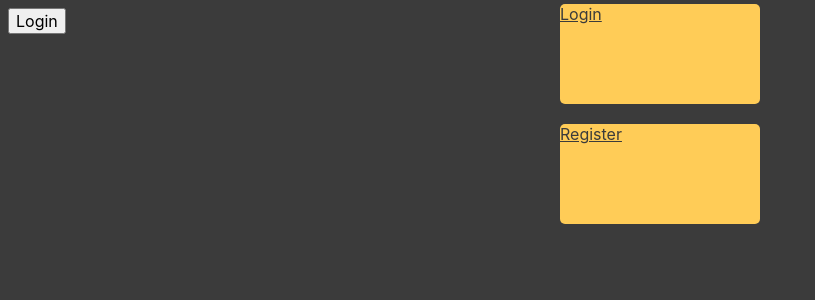
After one commit to Eyrtxnuo/DailyDebts, a PHP site: page /grafica_sito/home.html in a window 1280 px wide. The commit adds this page. Shown: the top 300 px of the page, without its empty margins (0-815 px from the left). Run offline with PHP 8.4, Linux system fonts and the light colour scheme.

Commit message:
modifiche grafiche home

```diff
--- /dev/null
+++ b/progetto/sito/grafica_sito/home.html
@@ -0,0 +1,20 @@
+<!DOCTYPE html>
+<html lang="en">
+<head>
+    <meta charset="UTF-8">
+    <meta http-equiv="X-UA-Compatible" content="IE=edge">
+    <meta name="viewport" content="width=device-width, initial-scale=1.0">
+    <title>home</title>
+    <link rel="stylesheet" href="https://use.fontawesome.com/releases/v6.2.0/css/all.css">
+    <link rel="stylesheet" href="/resources/css/base/style.css">
+</head>
+
+<body>
+    <input type="submit" value="Login">
+
+    <div class="btnHome"><a href="/login" class="nero">Login</a></div>
+    <div class="btnHome"><a href="/register" class="nero">Register</a></div>
+
+</body>
+
+</html>
--- a/progetto/sito/resources/css/base/style.css
+++ b/progetto/sito/resources/css/base/style.css
@@ -63,7 +63,7 @@ body {
     transition: background-color 0.2s;
 }
 .login form input[type="submit"]:hover {
-  background-color: rgb(255, 204, 87);
+  background-color: rgb(225, 174, 57);
     transition: background-color 0.2s;
 }
 .navtop {
@@ -147,6 +147,8 @@ body.loggedin {
 
 a{
     color: rgb(255, 204, 87);
+    width: 100%;
+    height: 100%;
 }
 
 a:hover{
@@ -157,3 +159,24 @@ a:hover{
     display: inline-block;
     align-content: center;
 }
+
+.btnHome{
+    width: 200px;
+    height: 100px;
+    background-color: rgb(255, 204, 87);
+    margin: 20px;
+    border-radius: 5px;
+    position: relative;
+    top: 50%;
+    left: 50%;
+    transform: translate(-50%,-50%);
+    color: rgb(59, 59, 59);
+}
+
+.nero{
+    color: rgb(59, 59, 59);
+}
+
+.nero:hover{
+    color: rgb(19, 19, 19);
+}
```
